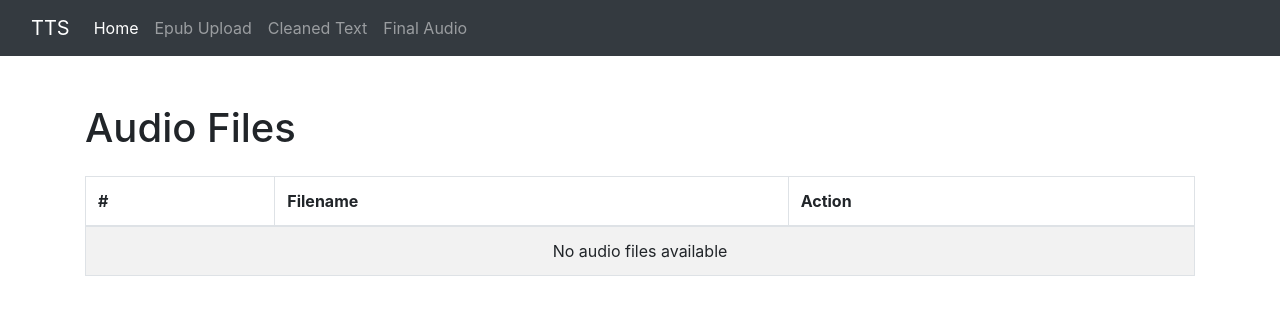
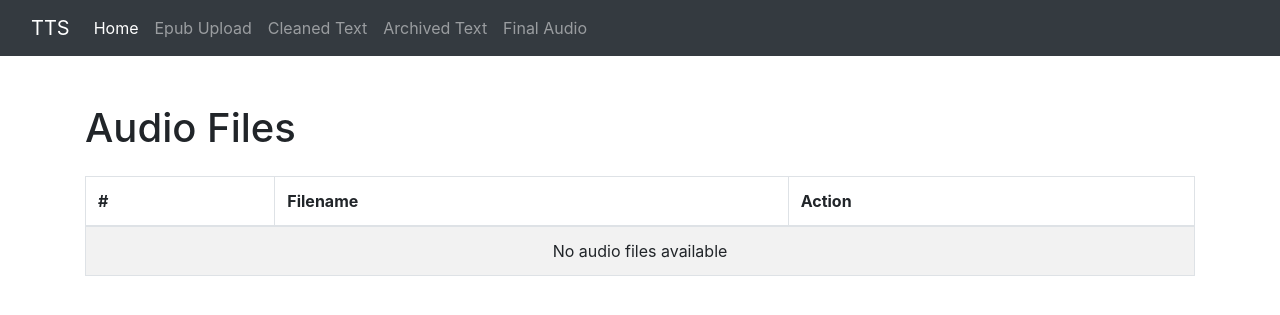
Before and after one commit to staticresponse/Narrator, a Flask app: page /audio in a window 1280 px wide. Shown: the top 315 px of the page. Run offline with Flask 3, Linux system fonts and the light colour scheme; some libraries are stand-ins or nearby versions.

Commit message:
Added archive text viewer

```diff
--- a/app.py
+++ b/app.py
@@ -77,6 +77,13 @@ def available_items():
     files = os.listdir(PROCESSED_FOLDER)  # List files in the clean_text directory
     files_with_index = list(enumerate(files))  # Create a list of (index, file) tuples
     return render_template('available_items.html', title='Text Inventory', files=files_with_index)
+
+# Route to display available items in the clean_text directory
+@app.route('/text-archive', methods=['GET'])
+def archived_items():
+    files = os.listdir(TXT_DONE_FOLDER)  # List files in the clean_text directory
+    files_with_index = list(enumerate(files))  # Create a list of (index, file) tuples
+    return render_template('available_items.html', title='Archived Text', files=files_with_index)
 
 # Route for TTS generation
 @app.route('/tts-form/<filename>', methods=['GET'])
--- a/templates/navbar.html
+++ b/templates/navbar.html
@@ -24,6 +24,9 @@
                   <a class="nav-link" href="/cleaned">Cleaned Text</a>
               </li>
               <li class="nav-item">
+                  <a class="nav-link" href="/text-archive">Archived Text</a>
+              </li>
+              <li class="nav-item">
                   <a class="nav-link" href="/audio">Final Audio</a>
               </li>
           </ul>
```
